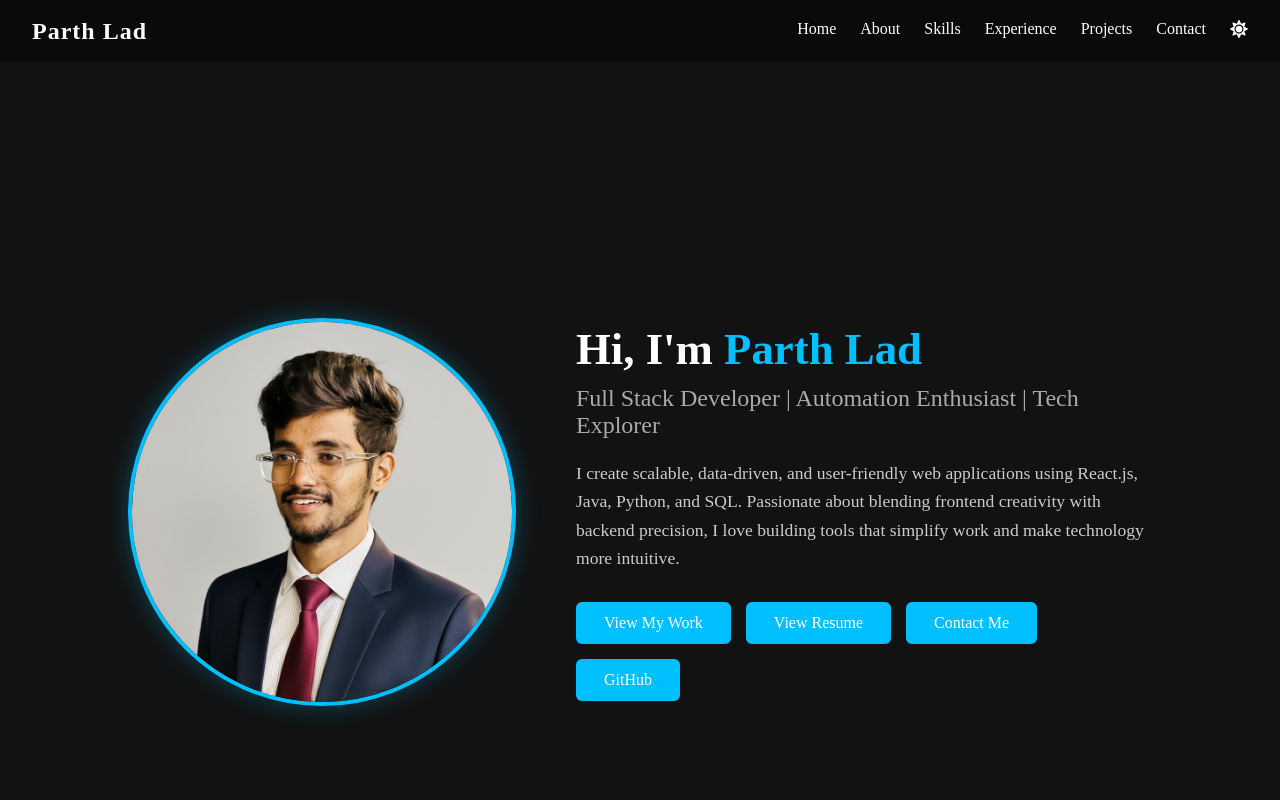
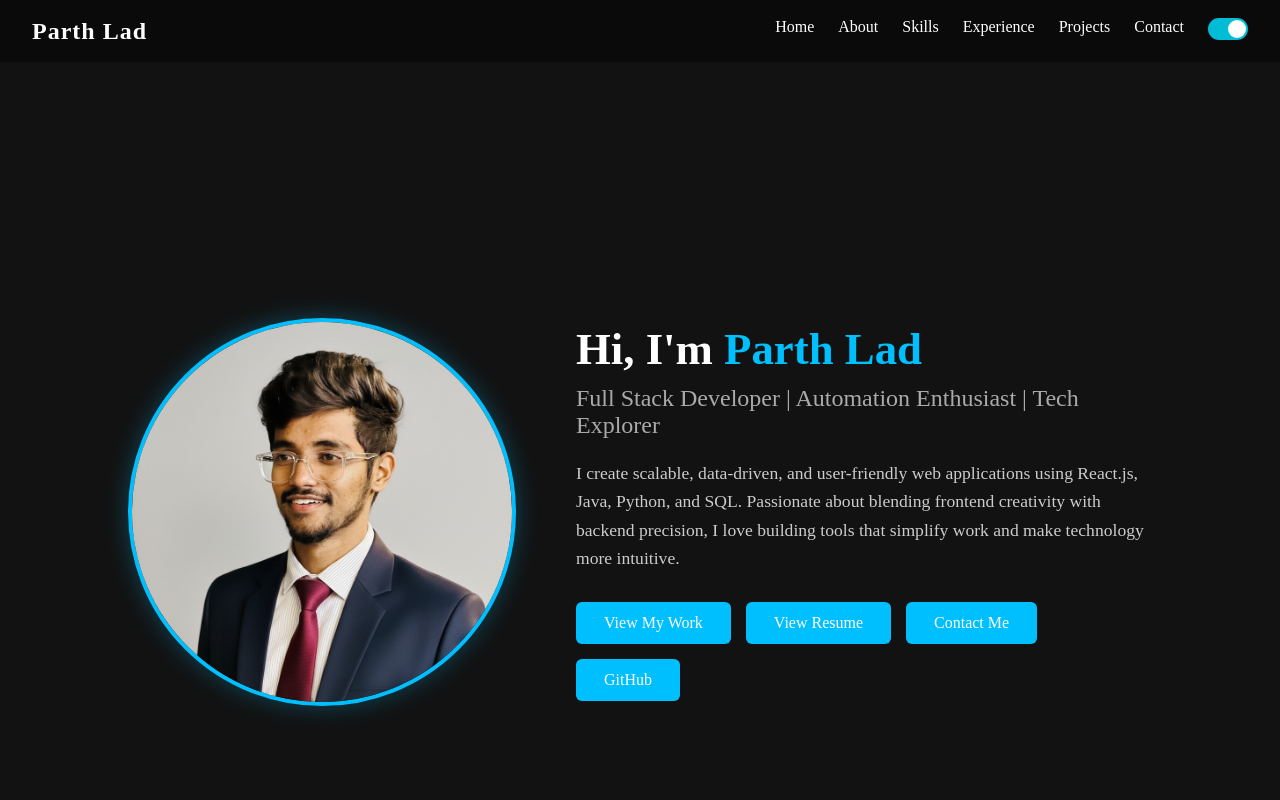
Before and after one commit to Parthlad1/my-portfolio, a React (Vite) app: page / in a window 1280 px wide. Shown: the top 800 px of the page. Built offline with nearby package versions, Linux system fonts and the light colour scheme.

Commit message:
Update Navbar Animation and Add Toggle Button

```diff
--- a/src/components/Navbar/Navbar.css
+++ b/src/components/Navbar/Navbar.css
@@ -49,6 +49,52 @@ button{
   color: #fff;
   cursor: pointer;
 }
+.nav-link-mobile {
+  display: none;
+}
+
+/* Toggle switch container */
+.theme-toggle {
+  width: 40px;
+  height: 22px;
+  border-radius: 30px;
+  padding: 0;
+  position: relative;
+  border: none;
+  cursor: pointer;
+  transition: background 0.3s ease;
+}
+
+/* Circle */
+.toggle-circle {
+  width: 18px;
+  height: 18px;
+  background: white;
+  border-radius: 50%;
+  position: absolute;
+  top: 2px;
+  left: 2px;
+  transition: transform 0.3s ease;
+  display: flex;            /* ⭐ enables centering */
+  align-items: center;      /* ⭐ vertical center */
+  justify-content: center;
+}
+
+/* Light mode style */
+.theme-toggle.light {
+  background: #cfcfcf;
+}
+
+/* Dark mode style */
+.theme-toggle.dark {
+  background: #00bcd4;
+}
+
+/* Move circle in dark mode */
+.theme-toggle.dark .toggle-circle {
+  transform: translateX(18px);
+}
+
 
 /* Responsive design */
 @media (max-width: 768px) {
@@ -71,8 +117,19 @@ button{
     width: 50%;
     height: 100vh;
     list-style: none;
-    /* 🔥 Animation when menu appears */
-    animation: slideIn 0.9s ease forwards;
+    /* Start off-screen */
+    transform: translateX(100%);
+    opacity: 0;
+  }
+
+  /* OPEN animation */
+  .nav-link-mobile.open {
+    animation: slideIn 0.6s ease forwards;
+  }
+
+  /* CLOSE animation */
+  .nav-link-mobile.close {
+    animation: slideOut 0.6s ease forwards;
   }
 
   .nav-link-mobile li {
@@ -100,4 +157,14 @@ button{
       opacity: 1;
     }
   }
+    @keyframes slideOut {
+    from {
+      transform: translateX(0);
+      opacity: 1;
+    }
+    to {
+      transform: translateX(100%);
+      opacity: 0;
+    }
+  }
 }
--- a/src/components/Navbar/Navbar.jsx
+++ b/src/components/Navbar/Navbar.jsx
@@ -5,36 +5,64 @@ import { IoClose } from "react-icons/io5";
 import { FaSun, FaMoon } from "react-icons/fa";
 
 function Navbar({ toggleTheme, theme }) {
-  const [showMenu, setShowMenu] = useState(false);
-  const [isopen, setIsOpen] = useState(false);
+  const [menuState, setMenuState] = useState(""); // "open" | "close" | ""
 
   const toggleMenu = () => {
-    setShowMenu(!showMenu);
-    setIsOpen(!isopen);
-  }
+    if (menuState === "open") {
+      setMenuState("close");   // start closing animation
+    } else {
+      setMenuState("open");    // start opening animation
+    }
+  };
 
   const closeMenu = () => {
-    setShowMenu(false);
-    setIsOpen(false);
-  }
+    setMenuState("close");
+  };
 
   return (
     <nav className="navbar">
       <div className="logo">Parth Lad</div>
-      <ul className={showMenu ? "nav-link-mobile" : "nav-links"}>
+
+      {/* Desktop Menu */}
+      <ul className="nav-links">
+        <li><a href="#home">Home</a></li>
+        <li><a href="#about">About</a></li>
+        <li><a href="#skills">Skills</a></li>
+        <li><a href="#experience">Experience</a></li>
+        <li><a href="#projects">Projects</a></li>
+        <li><a href="#contact">Contact</a></li>
+        <li>
+          <button className={`theme-toggle ${theme}`} onClick={toggleTheme}>
+            <span className="toggle-circle">{theme === "light" ?
+              <FaMoon size={12} color='black'/> : <FaSun size={12}/>}</span>
+          </button>
+        </li>
+
+      </ul>
+
+      {/* Mobile Sliding Menu */}
+      <ul className={`nav-link-mobile ${menuState}`}>
         <li><a href="#home" onClick={closeMenu}>Home</a></li>
         <li><a href="#about" onClick={closeMenu}>About</a></li>
         <li><a href="#skills" onClick={closeMenu}>Skills</a></li>
         <li><a href="#experience" onClick={closeMenu}>Experience</a></li>
         <li><a href="#projects" onClick={closeMenu}>Projects</a></li>
         <li><a href="#contact" onClick={closeMenu}>Contact</a></li>
-        <li><a href="" onClick={(e)=>{e.preventDefault(); toggleTheme(); closeMenu()}}>
-          {theme === "light" ? <FaMoon size={18}/> : <FaSun size={18}/>}</a></li>
+        <li>
+          <button className={`theme-toggle ${theme}`} onClick={()=>{toggleTheme(); closeMenu()}}>
+            <span className="toggle-circle">{theme === "light" ?
+              <FaMoon size={12} color='black'/> : <FaSun size={12}/>}</span>
+          </button>
+        </li>
       </ul>
-      <div className='ham-menu'>
+
+      {/* Hamburger Button */}
+      <div className="ham-menu">
         <button onClick={toggleMenu}>
-          {isopen ? <IoClose size={30} color={theme === "light" ? "#151515" : "#E0E0E0"}/>
-          : <GiHamburgerMenu size={25} color={theme === "light" ? "#151515" : "#E0E0E0"}/>}
+          {menuState === "open"
+            ? <IoClose size={30} color={theme === "light" ? "#151515" : "#E0E0E0"} />
+            : <GiHamburgerMenu size={25} color={theme === "light" ? "#151515" : "#E0E0E0"} />
+          }
         </button>
       </div>
     </nav>
```
